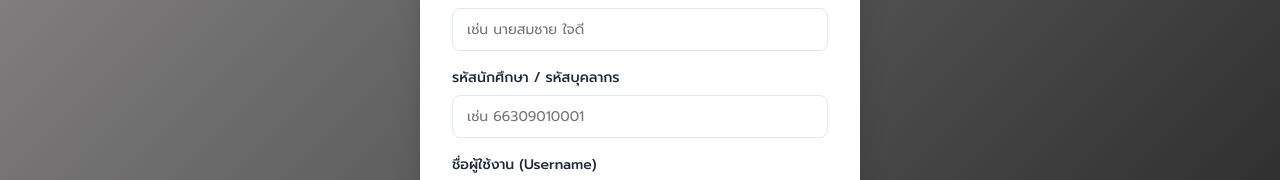
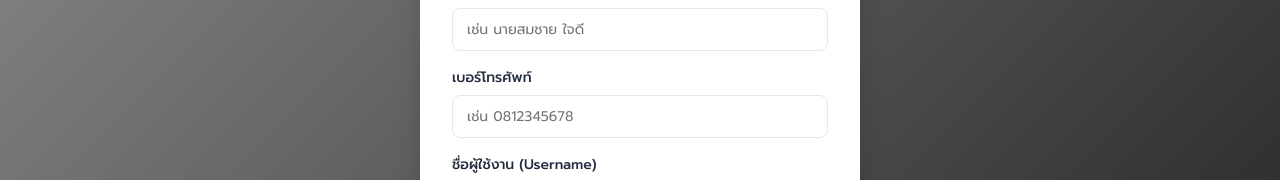
Before and after one commit to THANIN-hub/MUGRCHEWA, a plain HTML site: page index.html in a window 1280 px wide. Both pictures are taken after a click on the button "สมัครสมาชิก". Shown: the part 353-533 px from the top of the page. Drawn offline with nearby package versions, Linux system fonts and the light colour scheme.

```diff
--- a/index.html
+++ b/index.html
@@ -53,8 +53,8 @@
                     <input type="text" id="reg-fullname" required placeholder="เช่น นายสมชาย ใจดี">
                 </div>
                 <div class="form-group">
-                    <label>รหัสนักศึกษา / รหัสบุคลากร</label>
-                    <input type="text" id="reg-studentid" required placeholder="เช่น 66309010001">
+                    <label>เบอร์โทรศัพท์</label>
+                    <input type="text" id="reg-phone" required placeholder="เช่น 0812345678">
                 </div>
                 <div class="form-group">
                     <label>ชื่อผู้ใช้งาน (Username)</label>
```
